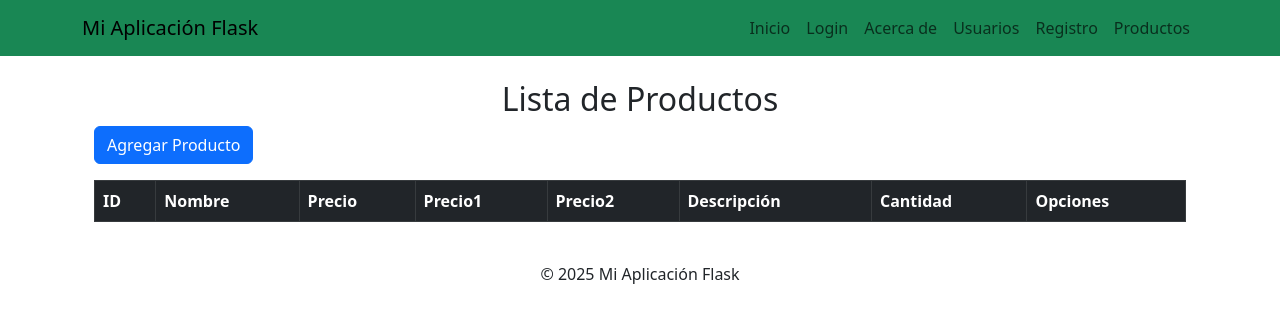
After one commit to Mauriciot1977/Tarea_sem_13, a Flask app: page /productos in a window 1280 px wide. The commit adds this page. Shown: the top 323 px of the page. Run offline with Flask 3, Linux system fonts and the light colour scheme; the visitor is signed in with stand-in values (Sample User, id 1); data that the repository does not hold is empty.

Commit message:
Avance tarea sem 15

```diff
--- a/app.py
+++ b/app.py
@@ -1,3 +1,4 @@
+import bcrypt
 from flask import Flask, render_template, redirect, url_for, jsonify,request,flash
 from flask_wtf import FlaskForm
 from wtforms import StringField, SubmitField
@@ -8,12 +9,13 @@ import os
 from conexion.conexion import obtener_conexion  # Importa la conexión MySQL
 from models import models
 from flask_login import LoginManager, UserMixin, login_user, logout_user, login_required, current_user
+from flask_bcrypt import Bcrypt
 
 
 
 app = Flask(__name__)
 app.config['SECRET_KEY'] = 'mi_clave_secreta'  # Clave secreta para los formularios
-
+bcrypt = Bcrypt(app)
 # Archivos para persistencia
 TXT_FILE = "nombres.txt"
 JSON_FILE = "nombres.json"
@@ -118,6 +120,88 @@ def home():
 def about():
     return render_template('about.html', usuario=current_user)
 
+@app.route('/productos')
+@login_required
+def productos():
+    conexion = obtener_conexion()
+    if conexion:
+
+        cursor = conexion.cursor(dictionary=True)
+        cursor.execute("SELECT * FROM productos")
+        productos = cursor.fetchall()
+
+        for fila in productos:
+            print(fila)
+
+        cursor.close()
+        conexion.close()
+        return render_template('productos.html', productos=productos,usuario=current_user)
+    else:
+        mensaje = "Error de conexión a la base de datos."
+
+        return mensaje
+
+@app.route('/producto/nuevo', methods=['GET', 'POST'])
+@login_required
+def agregar_producto():
+    if request.method == 'POST':
+        nombre = request.form['nombre']
+        precio = request.form['precio']
+        precio1 = request.form['precio1']
+        precio2 = request.form['precio2']
+        cantidad = request.form['cantidad']
+        descripcion = request.form['descripcion']
+
+        conexion = obtener_conexion()
+        cursor = conexion.cursor()
+        cursor.execute("INSERT INTO productos (nombre, precio,precio1,precio2,cantidad, descripcion) VALUES (%s, %s,%s,%s,%s,%s)", (nombre, precio,precio1,precio2,cantidad,descripcion))
+        conexion.commit()
+        cursor.close()
+        conexion.close()
+        flash("Producto agregado correctamente", "success")
+        return redirect(url_for('productos'))
+    return render_template('agregar_producto.html')
+
+
+@app.route('/producto/editar/<int:id>', methods=['GET', 'POST'])
+@login_required
+def editar_producto(id):
+    conexion = obtener_conexion()
+    cursor = conexion.cursor(dictionary=True)
+    cursor.execute("SELECT * FROM productos WHERE id = %s", (id,))
+    producto = cursor.fetchone()
+    cursor.close()
+    conexion.close()
+
+    if request.method == 'POST':
+        nombre = request.form['nombre']
+        precio = request.form['precio']
+        precio1 = request.form['precio1']
+        precio2 = request.form['precio2']
+        cantidad = request.form['cantidad']
+        descripcion = request.form['descripcion']
+        conexion = obtener_conexion()
+        cursor = conexion.cursor()
+        cursor.execute("UPDATE productos SET nombre=%s, precio=%s,precio1=%s,precio2=%s,cantidad=%s,descripcion=%s WHERE id=%s", (nombre, precio,precio1,precio2,cantidad,descripcion, id))
+        conexion.commit()
+        cursor.close()
+        conexion.close()
+        flash("Producto actualizado correctamente", "success")
+        return redirect(url_for('productos'))
+
+    return render_template('editar_producto.html', producto=producto)
+
+@app.route('/producto/eliminar/<int:id>', methods=['POST'])
+@login_required
+def eliminar_producto(id):
+    conexion = obtener_conexion()
+    cursor = conexion.cursor()
+    cursor.execute("DELETE FROM productos WHERE id = %s", (id,))
+    conexion.commit()
+    cursor.close()
+    conexion.close()
+    flash("Producto eliminado correctamente", "danger")
+    return redirect(url_for('productos'))
 
 @app.route('/test_db')
 def test_db():
@@ -203,11 +287,12 @@ def register():
     conexion = obtener_conexion()
     if request.method == 'POST':
         username = request.form['username']
-        password =request.form['password']
+        password = bcrypt.generate_password_hash(request.form['password']).decode('utf-8')
+        email = request.form['email']
         if conexion:
             try:
                 cursor = conexion.cursor()
-                cursor.execute("INSERT INTO usuarios (username, password) VALUES (%s, %s)", (username, password))
+                cursor.execute("INSERT INTO usuarios (username, password,email) VALUES (%s, %s,%s)", (username, password,email))
                 conexion.commit()
                 flash('Usuario registrado correctamente', 'success')
                 return redirect(url_for('usuarios_formularios'))
@@ -223,15 +308,21 @@ def login():
         password = request.form['password']
 
         cursor = conexion.cursor()
-        cursor.execute("SELECT id, username, password FROM usuarios WHERE username = %s and password= %s", (username,password))
+        cursor.execute("SELECT id, username, password FROM usuarios WHERE username = %s ", (username,))
         user = cursor.fetchone()
         cursor.close()
 
         if user :
-            user_obj = models.User(user[0], user[1])
-            login_user(user_obj)
-            flash('Inicio de sesión exitoso', 'success')
-            return redirect(url_for('home'))
+            stored_password = user[2]
+            if bcrypt.check_password_hash(stored_password, password):
+                # Contraseña correcta
+                user_obj = models.User(user[0], user[1])
+                login_user(user_obj)
+                flash('Inicio de sesión exitoso', 'success')
+                return redirect(url_for('home'))
+            else:
+                flash('Contraseña incorrecta', 'error')
+
         else:
             flash('Usuario o contraseña incorrectos', 'danger')
 
--- a/templates/base.html
+++ b/templates/base.html
@@ -4,28 +4,41 @@
     <meta charset="UTF-8">
     <meta name="viewport" content="width=device-width, initial-scale=1.0">
     <title>{% block title %}Mi Aplicación Flask{% endblock %}</title>
-    <link rel="stylesheet" href="{{ url_for('static', filename='styles.css') }}">
+    <link rel="stylesheet" href="https://cdn.jsdelivr.net/npm/bootstrap@5.3.0/dist/css/bootstrap.min.css">
 </head>
 <body>
-    <header>
-        <h1>Mi Aplicación Flask</h1>
-        <nav>
-            <ul>
-                <li><a href="{{ url_for('home') }}">Inicio</a></li>
-                <li><a href="{{ url_for('login') }}">Login</a></li>
-                <li><a href="{{ url_for('about') }}">Acerca de(Página Solo Para Usuarios Logeados)</a></li>
-                <li><a href="{{ url_for('usuarios_formularios') }}">Usuarios Ingresados</a></li>
-                <li><a href="{{ url_for('register') }}">Registro usuarios</a></li>
-            </ul>
-        </nav>
-    </header>
 
-    <main>
+    <!-- Barra de navegación -->
+    <nav class="navbar navbar-expand-lg navbar-success bg-success text-white">
+        <div class="container">
+            <a class="navbar-brand" href="{{ url_for('home') }}">Mi Aplicación Flask</a>
+            <button class="navbar-toggler" type="button" data-bs-toggle="collapse" data-bs-target="#navbarNav">
+                <span class="navbar-toggler-icon"></span>
+            </button>
+            <div class="collapse navbar-collapse text-white" id="navbarNav">
+                <ul class="navbar-nav ms-auto">
+                    <li class="nav-item"><a class="nav-link" href="{{ url_for('home') }}">Inicio</a></li>
+                    <li class="nav-item"><a class="nav-link" href="{{ url_for('login') }}">Login</a></li>
+                    <li class="nav-item"><a class="nav-link" href="{{ url_for('about') }}">Acerca de</a></li>
+                    <li class="nav-item"><a class="nav-link" href="{{ url_for('usuarios_formularios') }}">Usuarios</a></li>
+                    <li class="nav-item"><a class="nav-link" href="{{ url_for('register') }}">Registro</a></li>
+                    <li class="nav-item"><a class="nav-link" href="{{ url_for('productos') }}">Productos</a></li>
+                </ul>
+            </div>
+        </div>
+    </nav>
+
+    <!-- Contenedor principal -->
+    <div class="container mt-4">
         {% block content %}{% endblock %}
-    </main>
+    </div>
 
-    <footer>
-        <p>&copy; 2025 Mi Aplicación Flask</p>
+    <!-- Pie de página -->
+    <footer class="text-red text-center py-3 mt-4">
+        &copy; 2025 Mi Aplicación Flask
     </footer>
+
+    <!-- Bootstrap JS -->
+    <script src="https://cdn.jsdelivr.net/npm/bootstrap@5.3.0/dist/js/bootstrap.bundle.min.js"></script>
 </body>
 </html>
--- /dev/null
+++ b/templates/productos.html
@@ -0,0 +1,43 @@
+{% extends "base.html" %}
+
+{% block title %}Inicio - Mi Aplicación{% endblock %}
+
+{% block content %}
+    <div class="container mt-4">
+    <h2 class="text-center">Lista de Productos</h2>
+    <a href="{{ url_for('agregar_producto') }}" class="btn btn-primary mb-3">Agregar Producto</a>
+    <table class="table table-bordered">
+        <thead class="table-dark">
+            <tr>
+                <th>ID</th>
+                <th>Nombre</th>
+                <th>Precio</th>
+                <th>Precio1</th>
+                <th>Precio2</th>
+                <th>Descripción</th>
+                <th>Cantidad</th>
+                <th>Opciones</th>
+            </tr>
+        </thead>
+        <tbody>
+            {% for producto in productos %}
+            <tr>
+                <td>{{ producto.id }}</td>
+                <td>{{ producto.nombre }}</td>
+                <td>${{ producto.precio }}</td>
+                <td>${{ producto.precio1 }}</td>
+                <td>${{ producto.precio2 }}</td>
+                <td>{{ producto.descripcion }}</td>
+                <td>{{ producto.cantidad }}</td>
+                <td>
+                    <a href="{{ url_for('editar_producto', id=producto.id) }}" class="btn btn-warning btn-sm">Editar</a>
+                    <form action="{{ url_for('eliminar_producto', id=producto.id) }}" method="POST" class="d-inline">
+                        <button type="submit" class="btn btn-danger btn-sm" onclick="return confirm('¿Estás seguro?')">Eliminar</button>
+                    </form>
+                </td>
+            </tr>
+            {% endfor %}
+        </tbody>
+    </table>
+</div>
+{% endblock %}
```
Also changed, not shown: templates/agregar_producto.html (added, +35 -0 lines), templates/editar_producto.html (added, +35 -0 lines), templates/login.html (+24 -17 lines), templates/register.html (+26 -5 lines), templates/tabla.html (+6 -28 lines).
